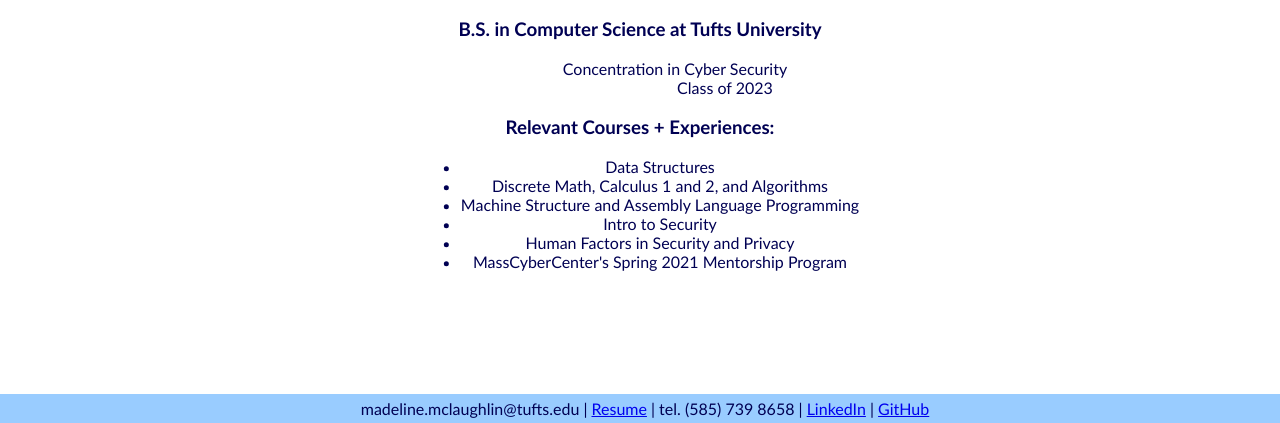
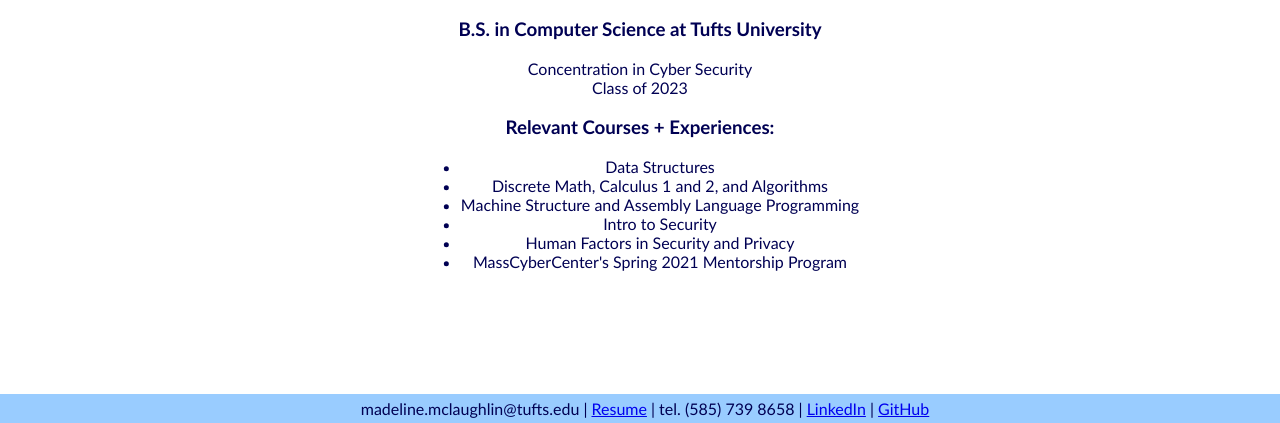
Before and after one commit to MGMcLaughlin/my-website, a plain HTML site: page edu.html in a window 1280 px wide. Shown: the part 377-800 px from the top of the page. Drawn offline with Linux system fonts and the light colour scheme.

Commit message:
Update edu.html

```diff
--- a/edu.html
+++ b/edu.html
@@ -30,9 +30,9 @@
           <h3>
           B.S. in Computer Science at Tufts University
         </h3>
-        <div class="tab2">Concentration in Cyber Security<br>
+        <div>Concentration in Cyber Security<br>
       </div>
-      <div class="tab3">Class of 2023<br>
+      <div>Class of 2023<br>
     </div>
         <h3>
           Relevant Courses + Experiences:
```
